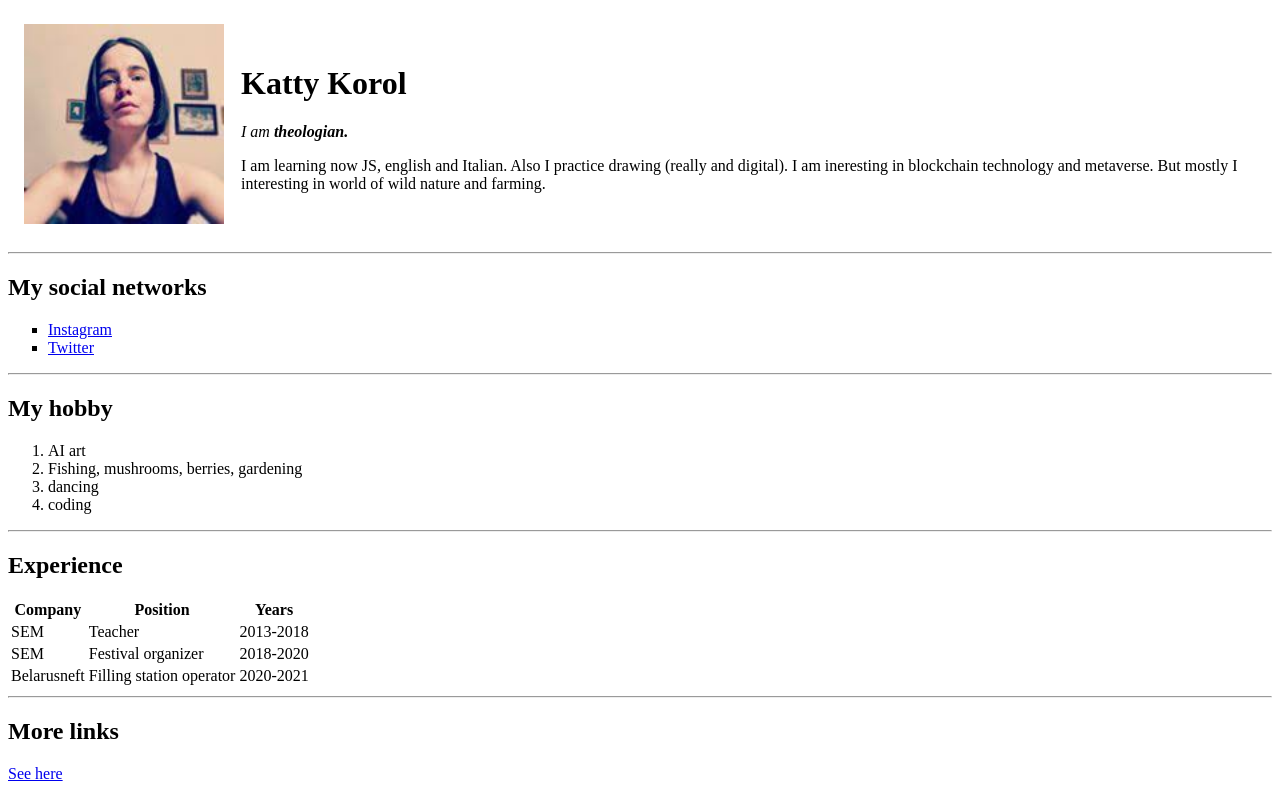
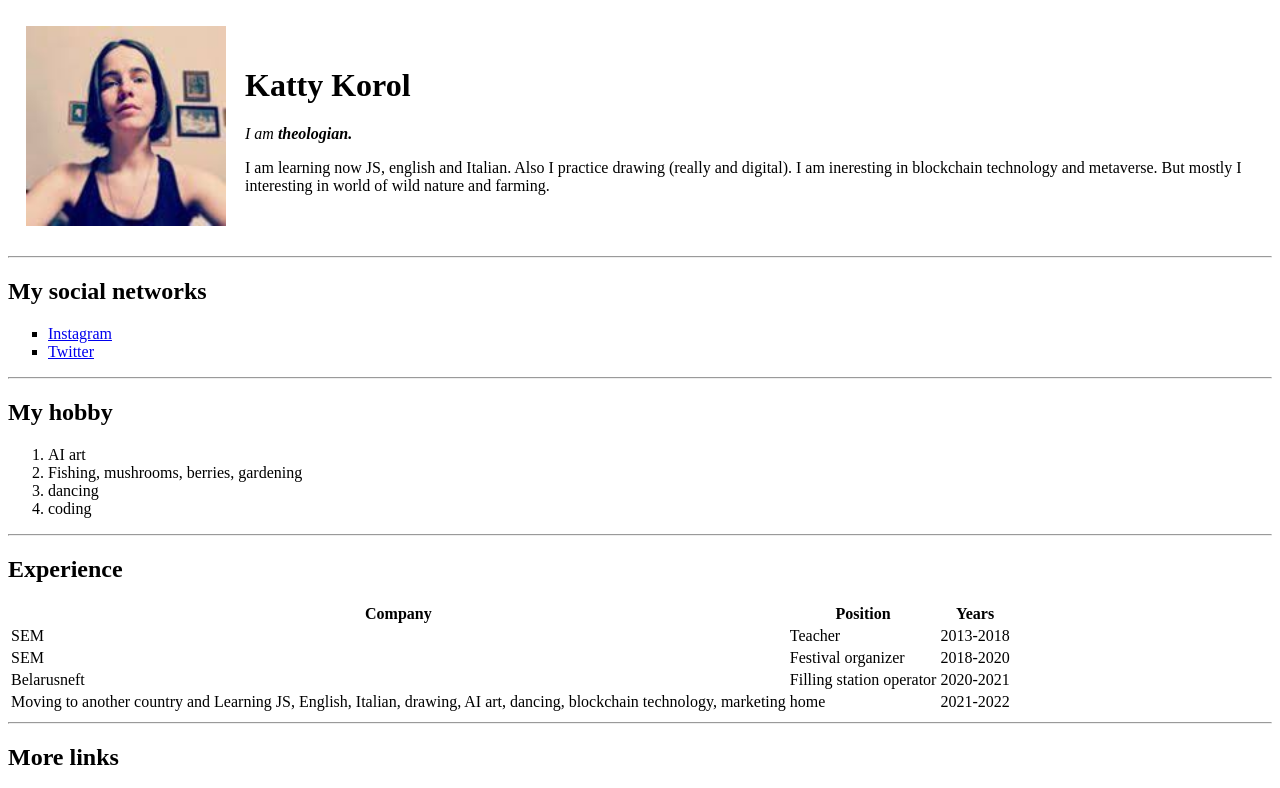
Before and after one commit to KttKrl/html--css-learning, a plain HTML site: page index.html in a window 1280 px wide. Shown: the top 788 px of the page. Drawn offline with Linux system fonts and the light colour scheme.

Commit message:
simple changes

```diff
--- a/index.html
+++ b/index.html
@@ -5,7 +5,7 @@
     <title>Katy CV</title>
 </head>
 <body>
-    <table cellspacing="15">
+    <table cellspacing="17">
         <tr>
             <td><img src="myPhoto.jfif" width="200"alt="here my photo"/>
             </td>
@@ -55,7 +55,13 @@
             <td>Belarusneft</td>
             <td>Filling station operator </td>
             <td>2020-2021</td>
-        </tr></tbody>
+        </tr>
+        <tr>
+            <td>Moving to another country and Learning JS, English, Italian, drawing, AI art, dancing, blockchain technology, marketing</td>
+            <td>home </td>
+            <td>2021-2022</td>
+        </tr>
+    </tbody>
         <tfoot></tfoot>
     </table>
     <hr>
```
